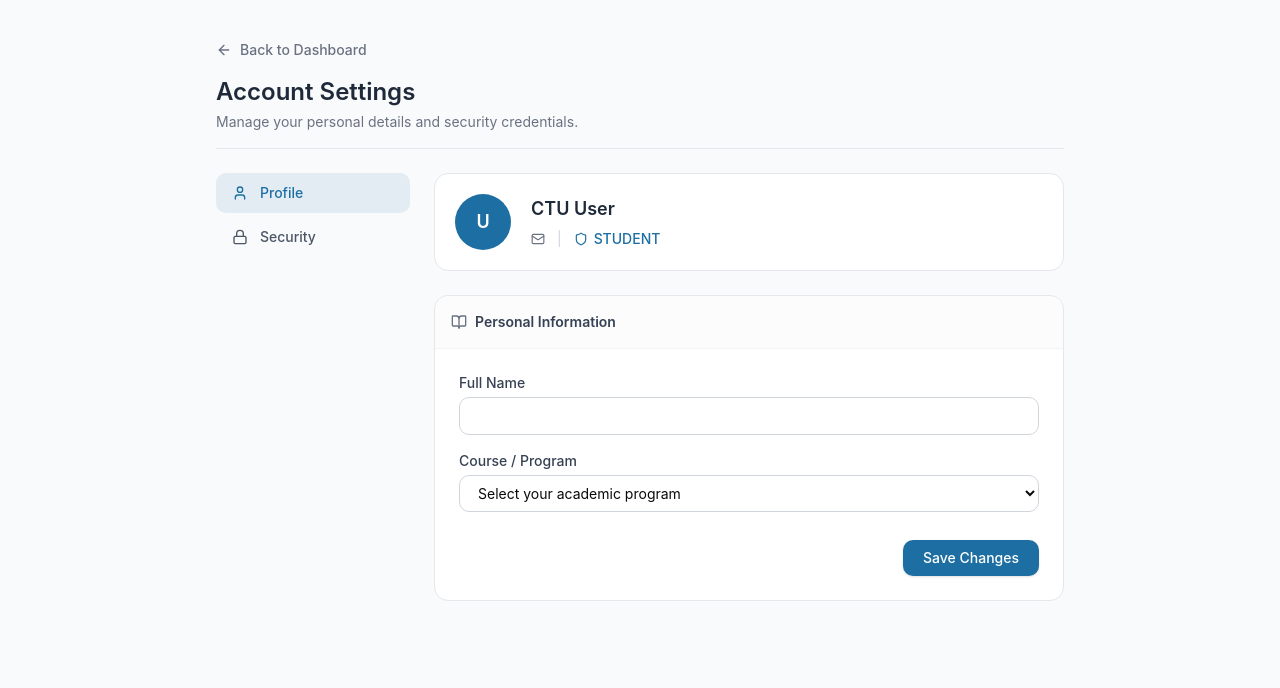
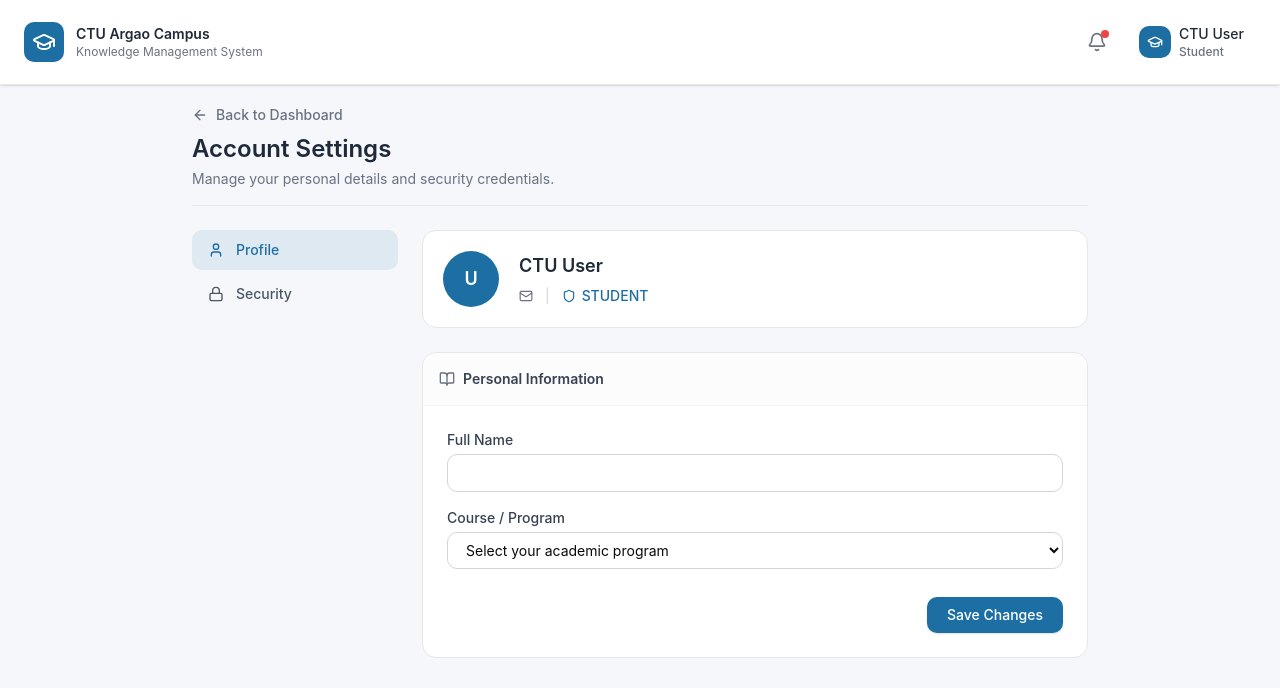
Before and after one commit to durf-nvn/rag-governance, a React (Vite) app: page /app/profile-settings in a window 1280 px wide. Shown: the top 688 px of the page. Built offline with nearby package versions, Linux system fonts and the light colour scheme.

Commit message:
fixed and enhanced UI/UX in the profile settings

```diff
--- a/src/app/layouts/DashboardLayout.tsx
+++ b/src/app/layouts/DashboardLayout.tsx
@@ -1,5 +1,5 @@
 import { Outlet, Link, useLocation, useNavigate } from "react-router";
-import { useState } from "react";
+import { useState, useEffect, useRef } from "react";
 import {
   LayoutDashboard,
   Database,
@@ -30,12 +30,17 @@ export function DashboardLayout() {
   const location = useLocation();
   const navigate = useNavigate();
 
-  // FIXED: We extract 'userRole' from our context instead of 'user'
   const { userRole } = useRole();
 
   const [sidebarCollapsed, setSidebarCollapsed] = useState(false);
   const [showUserMenu, setShowUserMenu] = useState(false);
   const [showNotifications, setShowNotifications] = useState(false);
+
+  // Reference for the dropdown menu to detect outside clicks
+  const userMenuRef = useRef<HTMLDivElement>(null);
+
+  // Check if we are currently on the Profile Settings page
+  const isProfileSettings = location.pathname === '/app/profile-settings';
 
   const currentRole = userRole || "STUDENT"
   const userProfile = {
@@ -43,6 +48,22 @@ export function DashboardLayout() {
     name: localStorage.getItem('userName') || "CTU User",
     email: localStorage.getItem('userEmail') || "user@ctu.edu.ph"
   }
+
+  // Close dropdown when clicking outside
+  useEffect(() => {
+    function handleClickOutside(event: MouseEvent) {
+      if (userMenuRef.current && !userMenuRef.current.contains(event.target as Node)) {
+        setShowUserMenu(false);
+      }
+    }
+    document.addEventListener("mousedown", handleClickOutside);
+    return () => document.removeEventListener("mousedown", handleClickOutside);
+  }, []);
+
+  // Close dropdown when navigating to a new page
+  useEffect(() => {
+    setShowUserMenu(false);
+  }, [location.pathname]);
 
   const allMenuItems = [
     { path: "/app", label: "Dashboard", icon: LayoutDashboard, permission: "canAccessDashboard" },
@@ -78,7 +99,6 @@ export function DashboardLayout() {
   const badge = getRoleBadge();
 
   const handleLogout = () => {
-    // FIXED: Clear the JWT token so the user is securely logged out
     localStorage.removeItem('token');
     navigate("/login");
   };
@@ -100,15 +120,18 @@ export function DashboardLayout() {
             </div>
           </div>
 
+          {/* Conditionally hide search bar when in Profile Settings */}
           <div className="flex items-center gap-3 flex-1 max-w-xl mx-8">
+            {!isProfileSettings && (
               <div className="relative flex-1">
                 <Search className="absolute left-3 top-1/2 transform -translate-y-1/2 h-4 w-4 text-[#6B7280]" />
                 <input
                   type="text"
                   placeholder="Search documents, policies..."
-                className="w-full pl-10 pr-4 py-2 bg-[#F5F7FA] border border-[#E5E7EB] rounded-lg text-sm text-[#1F2937] placeholder-[#6B7280] focus:outline-none focus:ring-2 focus:ring-[#1D6FA3] focus:border-transparent"
+                  className="w-full pl-10 pr-4 py-2 bg-[#F5F7FA] border border-[#E5E7EB] rounded-lg text-sm text-[#1F2937] placeholder-[#6B7280] focus:outline-none focus:ring-1 focus:ring-[#1D6FA3] focus:border-transparent"
                 />
               </div>
+            )}
           </div>
 
           <div className="flex items-center gap-3">
@@ -116,16 +139,17 @@ export function DashboardLayout() {
 
             <button
               onClick={() => setShowNotifications(true)}
-              className="relative p-2 hover:bg-[#F5F7FA] rounded-lg transition-colors"
+              className="relative p-2 hover:bg-[#F5F7FA] rounded-lg transition-colors cursor-pointer"
             >
               <Bell className="h-5 w-5 text-[#6B7280]" />
               <span className="absolute top-1.5 right-1.5 w-2 h-2 bg-[#EF4444] rounded-full"></span>
             </button>
 
-            <div className="relative">
+            {/* Menu container with reference for outside clicks */}
+            <div className="relative" ref={userMenuRef}>
               <button
                 onClick={() => setShowUserMenu(!showUserMenu)}
-                className="flex items-center gap-2 px-3 py-2 hover:bg-[#F5F7FA] rounded-lg transition-colors"
+                className="flex items-center gap-2 px-3 py-2 hover:bg-[#F5F7FA] rounded-lg transition-colors cursor-pointer"
               >
                 <div className={`w-8 h-8 ${badge.color} rounded-lg flex items-center justify-center`}>
                   {badge.icon === Shield && <Shield className="h-4 w-4 text-white" />}
@@ -144,13 +168,9 @@ export function DashboardLayout() {
                     <p className="text-sm font-medium text-[#1F2937]">{userProfile.name}</p>
                     <p className="text-xs text-[#6B7280]">{userProfile.email}</p>
                   </div>
-                  <button className="w-full px-4 py-2 text-left text-sm text-[#1F2937] hover:bg-[#F5F7FA] flex items-center gap-2 transition-colors">
-                    <User className="h-4 w-4 text-[#6B7280]" />
-                    My Profile
-                  </button>
                   <Link
                     to="/app/profile-settings"
-                    className="w-full px-4 py-2 text-left text-sm text-[#1F2937] hover:bg-[#F5F7FA] flex items-center gap-2 transition-colors"
+                    className="w-full px-4 py-2 text-left text-sm text-[#1F2937] hover:bg-[#F5F7FA] flex items-center gap-2 transition-colors cursor-pointer"
                   >
                     <Settings className="h-4 w-4 text-[#6B7280]" />
                     <span>Settings</span>
@@ -158,7 +178,7 @@ export function DashboardLayout() {
                   <div className="border-t border-[#E5E7EB] my-1"></div>
                   <button
                     onClick={handleLogout}
-                    className="w-full px-4 py-2 text-left text-sm text-[#EF4444] hover:bg-red-50 flex items-center gap-2 transition-colors"
+                    className="w-full px-4 py-2 text-left text-sm text-[#EF4444] hover:bg-red-50 flex items-center gap-2 transition-colors cursor-pointer"
                   >
                     <LogOut className="h-4 w-4" />
                     Sign Out
@@ -170,9 +190,10 @@ export function DashboardLayout() {
         </div>
       </nav>
 
-      {/* Sidebar */}
+      {/* Conditionally hide sidebar when in Profile Settings */}
+      {!isProfileSettings && (
         <aside
-        className={`fixed left-0 top-20 bottom-0 bg-white border-r border-[#E5E7EB] transition-all duration-300 z-20 ${
+          className={`fixed left-0 top-[73px] bottom-0 bg-white border-r border-[#E5E7EB] transition-all duration-300 z-20 ${
             sidebarCollapsed ? "w-16" : "w-64"
           }`}
         >
@@ -186,7 +207,7 @@ export function DashboardLayout() {
                   <Link
                     key={item.path}
                     to={item.path}
-                  className={`flex items-center gap-3 px-3 py-2.5 mb-1 rounded-lg transition-all ${
+                    className={`flex items-center gap-3 px-3 py-2.5 mb-1 rounded-lg transition-all cursor-pointer ${
                       isActive
                         ? "bg-[#1D6FA3] text-white"
                         : "text-[#6B7280] hover:bg-[#F5F7FA] hover:text-[#1F2937]"
@@ -203,7 +224,7 @@ export function DashboardLayout() {
             <div className="border-t border-[#E5E7EB] p-3">
               <button
                 onClick={() => setSidebarCollapsed(!sidebarCollapsed)}
-              className="w-full flex items-center justify-center p-2 hover:bg-[#F5F7FA] rounded-lg transition-colors"
+                className="w-full flex items-center justify-center p-2 hover:bg-[#F5F7FA] rounded-lg transition-colors cursor-pointer"
               >
                 {sidebarCollapsed ? (
                   <ChevronRight className="h-5 w-5 text-[#6B7280]" />
@@ -217,11 +238,12 @@ export function DashboardLayout() {
             </div>
           </div>
         </aside>
+      )}
 
-      {/* Main Content */}
+      {/* Main Content conditionally adjusts margins if sidebar is hidden */}
       <main
-        className={`transition-all duration-300 pt-[65px] min-h-screen ${
-          sidebarCollapsed ? "ml-16" : "ml-64"
+        className={`transition-all duration-300 pt-[73px] min-h-screen ${
+          isProfileSettings ? "ml-0" : (sidebarCollapsed ? "ml-16" : "ml-64")
         }`}
       >
         <div className="p-8">
--- a/src/app/pages/ProfileSettings.tsx
+++ b/src/app/pages/ProfileSettings.tsx
@@ -40,11 +40,9 @@ export function ProfileSettings() {
   const navigate = useNavigate();
   const [activeTab, setActiveTab] = useState<"profile" | "security">("profile");
 
-  // LocalStorage Data
   const userEmail = localStorage.getItem("userEmail") || "";
   const userRole = localStorage.getItem("userRole") || "STUDENT";
 
-  // Profile State
   const [profileData, setProfileData] = useState({
     fullName: localStorage.getItem("userName") || "",
     program: localStorage.getItem("userDepartment") || ""
@@ -52,12 +50,10 @@ export function ProfileSettings() {
   const [isUpdatingProfile, setIsUpdatingProfile] = useState(false);
   const [profileStatus, setProfileStatus] = useState<{ type: "success" | "error", msg: string } | null>(null);
 
-  // Password & Modal State
   const [passwords, setPasswords] = useState({ current: "", new: "", confirm: "" });
   const [isUpdatingPassword, setIsUpdatingPassword] = useState(false);
   const [passwordStatus, setPasswordStatus] = useState<{ type: "success" | "error", msg: string } | null>(null);
 
-  // Countdown Modal Logic
   const [logoutCountdown, setLogoutCountdown] = useState<number | null>(null);
 
   useEffect(() => {
@@ -75,7 +71,6 @@ export function ProfileSettings() {
     navigate("/login");
   };
 
-  // --- HANDLERS ---
   const handleProfileUpdate = async (e: React.FormEvent) => {
     e.preventDefault();
     setProfileStatus(null);
@@ -85,7 +80,7 @@ export function ProfileSettings() {
       const response = await axios.put("http://localhost:8000/users/profile", {
         email: userEmail,
         full_name: profileData.fullName,
-        program: profileData.program
+        program: userRole === "ADMIN" ? "ADMIN" : profileData.program
       });
 
       localStorage.setItem("userName", response.data.full_name);
@@ -120,7 +115,6 @@ export function ProfileSettings() {
         new_password: passwords.new
       });
 
-      // Trigger the success modal countdown
       setLogoutCountdown(5);
     } catch (error: any) {
       setPasswordStatus({ type: "error", msg: error.response?.data?.detail || "Incorrect current password." });
@@ -129,20 +123,17 @@ export function ProfileSettings() {
   };
 
   return (
-    // FIXED OVERLAY: Covers the entire screen to hide the dashboard sidebar natively
-    <div className="fixed inset-0 z-[100] bg-[#F9FAFB] overflow-y-auto w-full h-full animate-in fade-in duration-300">
-      <div className="max-w-4xl mx-auto py-10 px-6 space-y-6">
+    <div className="w-full animate-in fade-in duration-300">
+      <div className="max-w-4xl mx-auto space-y-6 pb-10">
 
-        {/* BACK BUTTON */}
         <button
           onClick={() => navigate("/app")}
-          className="flex items-center gap-2 text-gray-500 hover:text-gray-900 transition-colors mb-4 cursor-pointer w-max"
+          className="flex items-center gap-2 text-gray-500 hover:text-gray-900 transition-colors mb-2 cursor-pointer w-max"
         >
           <ArrowLeft className="h-4 w-4" />
           <span className="text-sm font-medium">Back to Dashboard</span>
         </button>
 
-        {/* HEADER */}
         <div className="border-b border-gray-200 pb-4">
           <h2 className="text-2xl font-semibold text-gray-800">Account Settings</h2>
           <p className="text-sm text-gray-500 mt-1">Manage your personal details and security credentials.</p>
@@ -150,7 +141,6 @@ export function ProfileSettings() {
 
         <div className="grid grid-cols-1 md:grid-cols-4 gap-6">
 
-          {/* SIDEBAR TABS */}
           <div className="md:col-span-1 space-y-1">
             <button
               onClick={() => setActiveTab("profile")}
@@ -174,10 +164,8 @@ export function ProfileSettings() {
             </button>
           </div>
 
-          {/* MAIN CONTENT AREA */}
           <div className="md:col-span-3 space-y-6">
 
-            {/* PROFILE SUMMARY CARD */}
             <div className="bg-white rounded-xl border border-gray-200 p-5 flex items-center gap-5">
               <div className="w-14 h-14 bg-[#1D6FA3] rounded-full flex items-center justify-center flex-shrink-0">
                 <span className="text-lg font-semibold text-white">{profileData.fullName.charAt(0) || "U"}</span>
@@ -196,7 +184,6 @@ export function ProfileSettings() {
               </div>
             </div>
 
-            {/* TAB CONTENT: PROFILE */}
             {activeTab === "profile" ? (
               <div className="bg-white rounded-xl border border-gray-200 overflow-hidden">
                 <div className="p-4 border-b border-gray-100 bg-gray-50/50 flex items-center gap-2">
@@ -224,10 +211,20 @@ export function ProfileSettings() {
                       />
                     </div>
 
-                    {/* DYNAMIC DROPDOWN IMPLEMENTATION */}
+                    {userRole === "ADMIN" ? (
+                      <div>
+                        <label className="block text-sm font-medium text-gray-700 mb-1">System Role</label>
+                        <input
+                          type="text"
+                          value="ADMINISTRATOR"
+                          disabled
+                          className="w-full px-3.5 py-2 bg-gray-100 border border-gray-200 text-gray-500 rounded-lg text-sm cursor-not-allowed"
+                        />
+                      </div>
+                    ) : (
                       <div>
                         <label className="block text-sm font-medium text-gray-700 mb-1">
-                        {userRole === "STUDENT" ? "Course / Program" : "Department"}
+                          {userRole === "STUDENT" ? "Course / Program" : "College / Department"}
                         </label>
                         <select
                           required
@@ -247,6 +244,7 @@ export function ProfileSettings() {
                           ))}
                         </select>
                       </div>
+                    )}
                   </div>
 
                   <div className="pt-2 flex justify-end">
@@ -261,7 +259,6 @@ export function ProfileSettings() {
                 </form>
               </div>
             ) : (
-              /* TAB CONTENT: SECURITY */
               <div className="bg-white rounded-xl border border-gray-200 overflow-hidden">
                 <div className="p-4 border-b border-gray-100 bg-gray-50/50 flex items-center gap-2">
                   <Lock className="h-4 w-4 text-gray-500" />
@@ -325,7 +322,6 @@ export function ProfileSettings() {
           </div>
         </div>
 
-        {/* --- SUCCESS LOGOUT MODAL --- */}
         {logoutCountdown !== null && (
           <div className="fixed inset-0 z-[200] flex items-center justify-center bg-gray-900/60 backdrop-blur-sm animate-in fade-in">
             <div className="bg-white p-8 rounded-2xl shadow-xl max-w-sm w-full text-center animate-in zoom-in-95 duration-300 mx-4">
```
Lines whose indentation alone changed are shown as unchanged.
